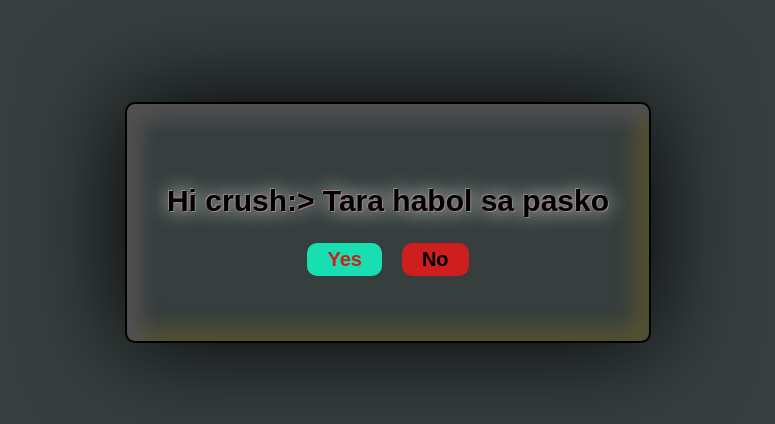
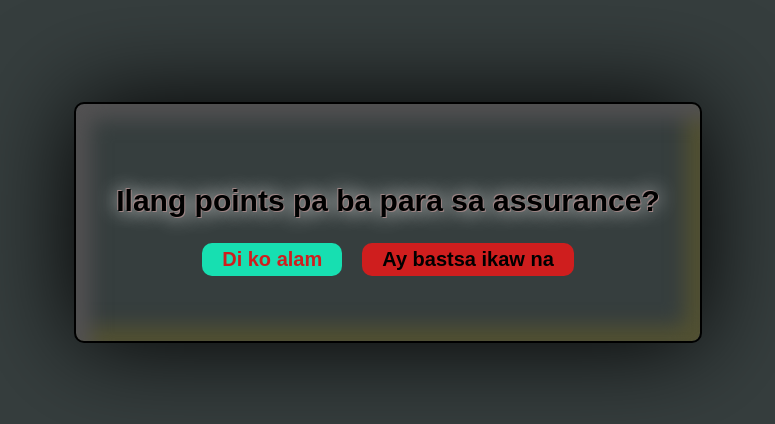
Before and after one commit to duckeyyy/donaldduckeyyy, a plain HTML site: page index.html in a window 1280 px wide. Shown: the part 178-602 px from the top of the page, without its empty margins (252-1027 px from the left). Drawn offline with Linux system fonts and the light colour scheme.

Commit message:
Update index.html

```diff
--- a/index.html
+++ b/index.html
@@ -10,10 +10,10 @@
 	<body>
 		<div class="main">
 			<div class="con">
-				<p id="txt">Hi crush:> Tara habol sa pasko</p>
+				<p id="txt">Ilang points pa ba para sa assurance?</p>
 				<div class="btn">
-					<button id="yesBtn">Yes</button>
-					<button id="noBtn">No</button>
+					<button id="yesBtn">Di ko alam</button>
+					<button id="noBtn">Ay bastsa ikaw na</button>
 				</div>
 			</div>
 		</div>
```
